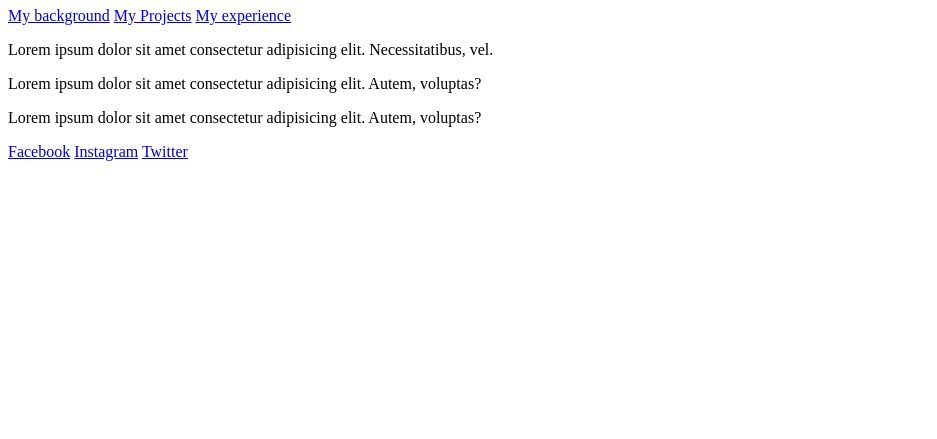
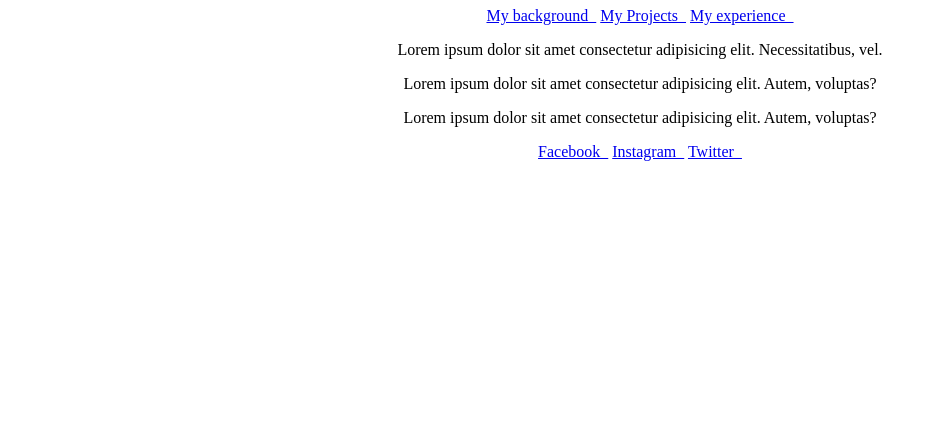
Before and after one commit to imduckzz/imduckzz.github.io, a plain HTML site: page index.html in a window 1280 px wide. Shown: the part 361-800 px from the top of the page, without its empty margins (0-937 px from the left). Drawn offline with Linux system fonts and the light colour scheme.

Commit message:
Actualizacion de datos

```diff
--- a/index.html
+++ b/index.html
@@ -12,18 +12,18 @@
 <body bgcolor="FFFFFF" >
     <br>
     <center><h1>My portfolio</h1></center>
-    <a href ="background.html">My background</a>
-    <a href ="projects.html">My Projects</a>
-    <a href ="experience.html">My experience</a>
+    <center><a href ="background.html">My background &nbsp;</a>
+    <a href ="projects.html">My Projects &nbsp;</a>
+    <a href ="experience.html">My experience &nbsp;</a> </center>
 
-    <p>Lorem ipsum dolor sit amet consectetur adipisicing elit. Necessitatibus, vel.</p>
+    <center ><p>Lorem ipsum dolor sit amet consectetur adipisicing elit. Necessitatibus, vel.</p>
     <p>Lorem ipsum dolor sit amet consectetur adipisicing elit. Autem, voluptas?</p>
-    <p>Lorem ipsum dolor sit amet consectetur adipisicing elit. Autem, voluptas?</p>
+    <p>Lorem ipsum dolor sit amet consectetur adipisicing elit. Autem, voluptas?</p> </center>
 
 <footer>
-    <a href = "https://www.facebook.com/msolarte09/">Facebook</a>
-    <a href = "https://www.instagram.com/msolarte_/">Instagram</a>
-    <a href = "https://twitter.com/Maurici96158213">Twitter</a>
+    <center><a href = "https://www.facebook.com/msolarte09/">Facebook &nbsp;</a>
+    <a href = "https://www.instagram.com/msolarte_/">Instagram &nbsp;</a>
+    <a href = "https://twitter.com/Maurici96158213">Twitter &nbsp;</a> </center>
 
 </footer>
 
```
